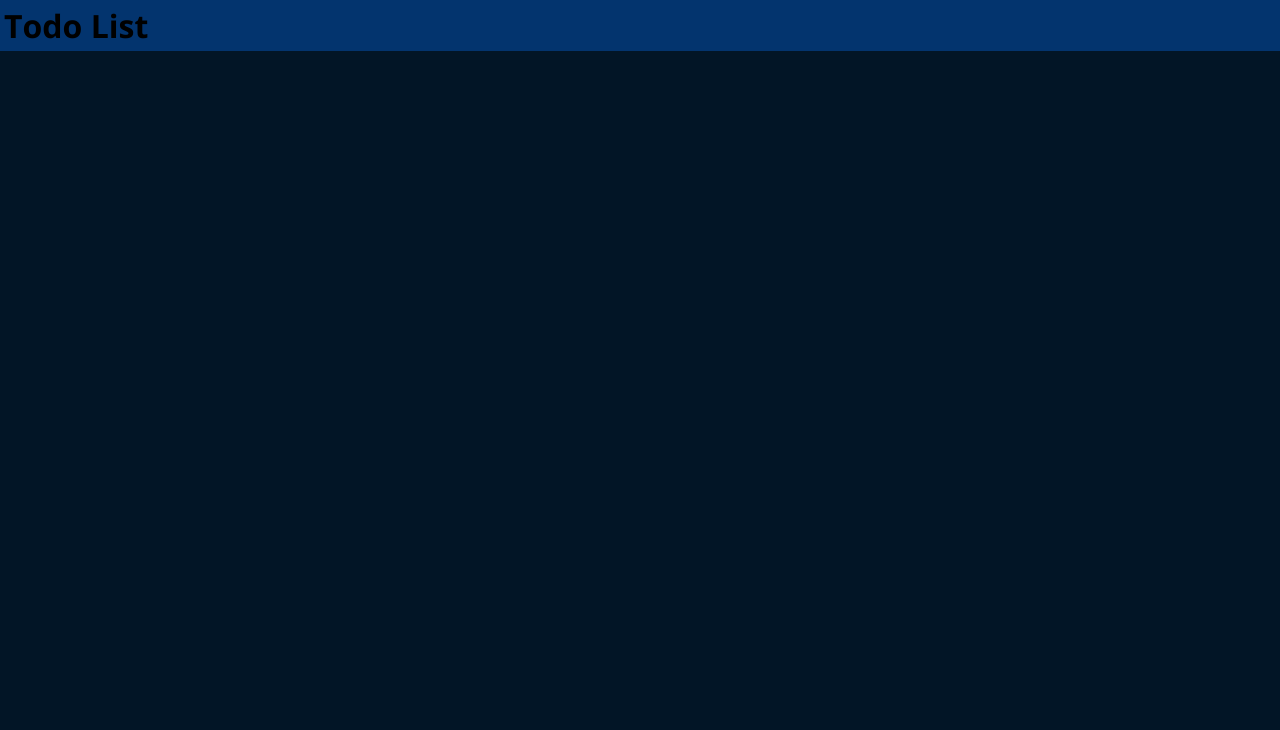
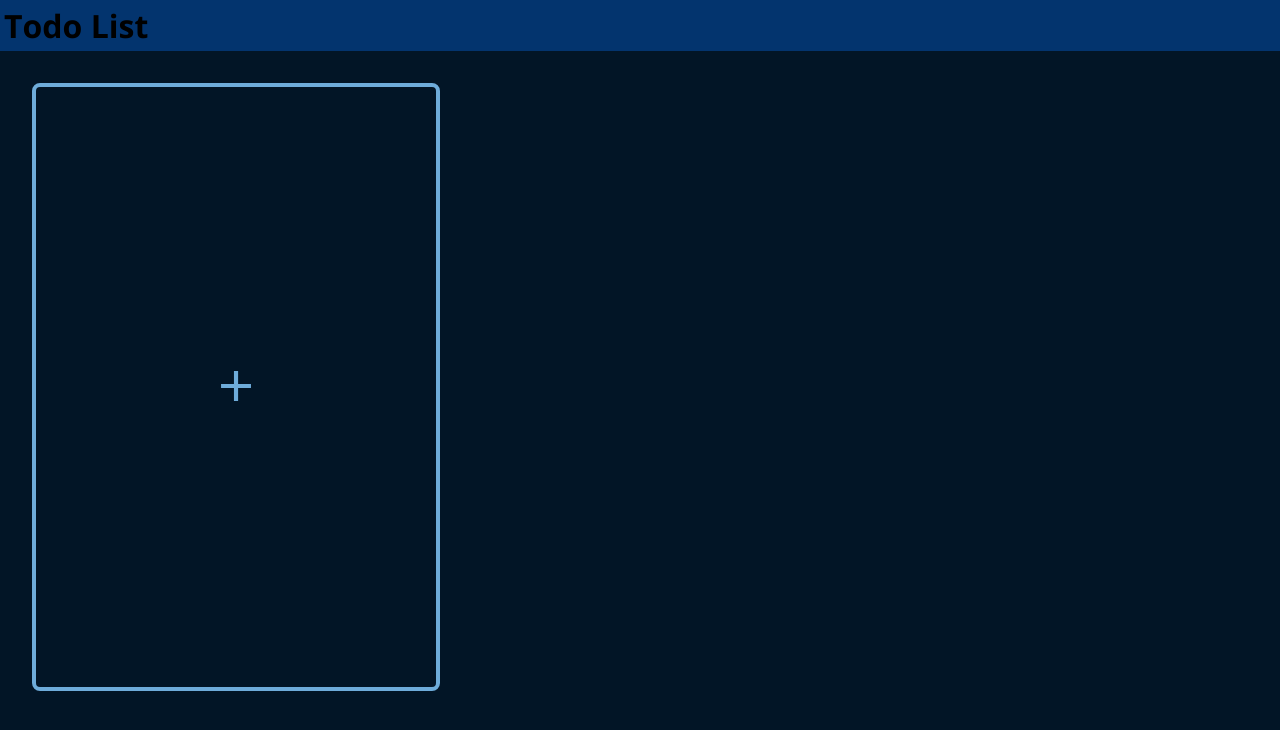
Before and after one commit to ebrahiemfrancis741/todo-list, a website built with webpack: page src/template.html in a window 1280 px wide. Built offline with nearby package versions, Linux system fonts and the light colour scheme.

Commit message:
Add an add button that will create a new project

```diff
--- a/src/styles.css
+++ b/src/styles.css
@@ -27,6 +27,18 @@ header{
 
 main{
   /* background-color: #021526; */
+  padding: 32px;
+  >button.add-project-btn{
+    width: 400px;
+    height: 600px;
+    background-color: #021526;
+    border: 4px solid #6EACDA;
+    border-radius: 8px;
+
+    &:hover{
+      background-color: rgb(24, 24, 24);
+    }
+  }
 }
 
 body{
--- a/src/template.html
+++ b/src/template.html
@@ -10,7 +10,9 @@
     <h1>Todo List</h1>
   </header>
   <main>
-
+    <button class="add-project-btn">
+      <img src="./icons/add.svg">
+    </button>
   </main>
 </body>
 </html>
```
Also changed, not shown: src/icons/add.svg (added), src/icons/add_yellow.svg (added).
